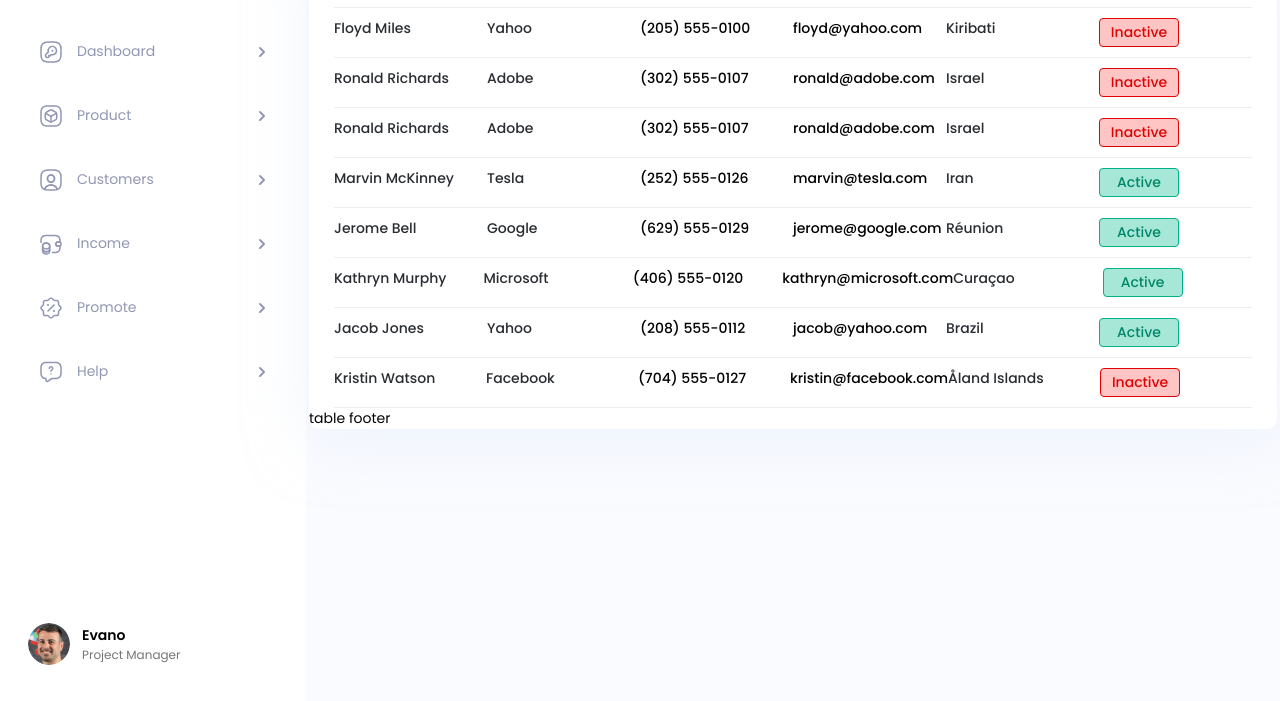
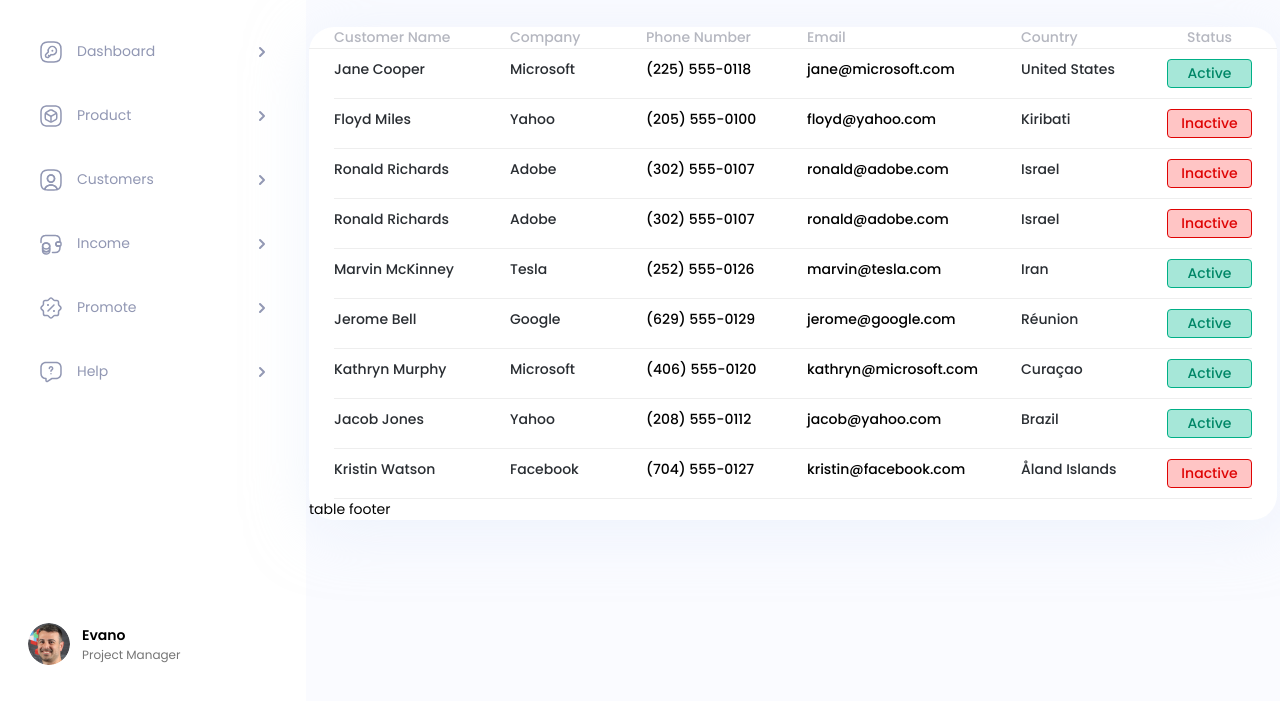
Before and after one commit to internet-unable/internet-unable.github.io, a plain HTML site: page index.html in a window 1280 px wide. Shown: the part 99-800 px from the top of the page. Drawn offline with Linux system fonts and the light colour scheme.

Commit message:
Update index.html
Update flex-basis for table cols

```diff
--- a/index.html
+++ b/index.html
@@ -266,12 +266,16 @@
         color: #757575;
     }
 
-    main {
+    .main {
         flex-grow: 1;
         background-color: #fafbff;
+        padding: 41px 0;
     }
 
     .main-container {
+        display: flex;
+        flex-direction: column;
+        row-gap: 50px;
         max-width: 968px;
         width: 100%;
         margin: 0 auto;
@@ -284,8 +288,7 @@
     .card {
         background-color: #fff;
         box-shadow: 0 10px 60px 0 rgba(226, 236, 249, 0.5);
-        border-radius: 10px;
-        /* padding: 0 25px; */
+        border-radius: 25px;
     }
 
     .table {
@@ -314,8 +317,32 @@
 
     .table__col {
         font-family: "Poppins 500", sans-serif;
-        flex-grow: 1;
-        flex-basis: 150px;
+        /* flex-grow: 1; */
+    }
+
+    .table__col--name {
+        flex-basis: 170px;
+    }
+
+    .table__col--company {
+        flex-basis: 130px;
+    }
+
+    .table__col--phone {
+        flex-basis: 155px;
+    }
+
+    .table__col--email {
+        flex-basis: 208px;
+    }
+
+    .table__col--country {
+        flex-basis: 140px;
+    }
+
+    .table__col--status {
+        flex-basis: 85px;
+        text-align: center;
     }
 
     .table__header .table__col {
@@ -328,11 +355,11 @@
     }
 
     .member-status {
-        min-width: 80px;
-        width: 80px;
+        /* min-width: 80px; */
+        /* width: 80px; */
         border-radius: 4px;
         text-align: center;
-        padding: 3px 0;
+        padding: 3px 12px;
     }
 
     .member-status--active {
@@ -540,35 +567,35 @@
             </div>
         </aside>
 
-        <main>
+        <main class="main">
             <div class="main-container">
                 <div class="greetings">Hello Evano 👋🏼,</div>
 
                 <section class="card">
                     <div class="table">
                         <ul class="table__header">
-                            <li class="table__col">Customer Name</li>
-                            <li class="table__col">Company</li>
-                            <li class="table__col">Phone Number</li>
-                            <li class="table__col">Email</li>
-                            <li class="table__col">Country</li>
-                            <li class="table__col">Status</li>
+                            <li class="table__col table__col--name">Customer Name</li>
+                            <li class="table__col table__col--company">Company</li>
+                            <li class="table__col table__col--phone">Phone Number</li>
+                            <li class="table__col table__col--email">Email</li>
+                            <li class="table__col table__col--country">Country</li>
+                            <li class="table__col table__col--status">Status</li>
                         </ul>
 
                         <ul class="table__body">
                             <li class="table__row">
                                 <ul class="table__row-container">
-                                    <li class="table__col">Jane Cooper</li>
-                                    <li class="table__col">Microsoft</li>
-                                    <li class="table__col">
+                                    <li class="table__col table__col--name">Jane Cooper</li>
+                                    <li class="table__col table__col--company">Microsoft</li>
+                                    <li class="table__col table__col--phone">
                                         <a href="tel:+225-555-0118" title="Call to +225-555-0118">(225) 555-0118</a>
                                     </li>
-                                    <li class="table__col">
+                                    <li class="table__col table__col--email">
                                         <a href="mailto:jane@microsoft.com"
                                             title="Mail to jane@microsoft.com">jane@microsoft.com</a>
                                     </li>
-                                    <li class="table__col">United States</li>
-                                    <li class="table__col">
+                                    <li class="table__col table__col--country">United States</li>
+                                    <li class="table__col table__col--status">
                                         <div class="member-status member-status--active">Active</div>
                                     </li>
                                 </ul>
@@ -576,17 +603,17 @@
 
                             <li class="table__row">
                                 <ul class="table__row-container">
-                                    <li class="table__col">Floyd Miles</li>
-                                    <li class="table__col">Yahoo</li>
-                                    <li class="table__col">
+                                    <li class="table__col table__col--name">Floyd Miles</li>
+                                    <li class="table__col table__col--company">Yahoo</li>
+                                    <li class="table__col table__col--phone">
                                         <a href="tel:+205-555-0100" title="Call to +205-555-0100">(205) 555-0100</a>
                                     </li>
-                                    <li class="table__col">
+                                    <li class="table__col table__col--email">
                                         <a href="mailto:floyd@yahoo.com"
                                             title="Mail to floyd@yahoo.com">floyd@yahoo.com</a>
                                     </li>
-                                    <li class="table__col">Kiribati</li>
-                                    <li class="table__col">
+                                    <li class="table__col table__col--country">Kiribati</li>
+                                    <li class="table__col table__col--status">
                                         <div class="member-status member-status--inactive">Inactive</div>
                                     </li>
                                 </ul>
@@ -594,17 +621,17 @@
 
                             <li class="table__row">
                                 <ul class="table__row-container">
-                                    <li class="table__col">Ronald Richards</li>
-                                    <li class="table__col">Adobe</li>
-                                    <li class="table__col">
+                                    <li class="table__col table__col--name">Ronald Richards</li>
+                                    <li class="table__col table__col--company">Adobe</li>
+                                    <li class="table__col table__col--phone">
                                         <a href="tel:+302-555-0107" title="Call to +302-555-0107">(302) 555-0107</a>
                                     </li>
-                                    <li class="table__col">
+                                    <li class="table__col table__col--email">
                                         <a href="mailto:ronald@adobe.com"
                                             title="Mail to ronald@adobe.com">ronald@adobe.com</a>
                                     </li>
-                                    <li class="table__col">Israel</li>
-                                    <li class="table__col">
+                                    <li class="table__col table__col--country">Israel</li>
+                                    <li class="table__col table__col--status">
                                         <div class="member-status member-status--inactive">Inactive</div>
                                     </li>
                                 </ul>
@@ -612,17 +639,17 @@
 
                             <li class="table__row">
                                 <ul class="table__row-container">
-                                    <li class="table__col">Ronald Richards</li>
-                                    <li class="table__col">Adobe</li>
-                                    <li class="table__col">
+                                    <li class="table__col table__col--name">Ronald Richards</li>
+                                    <li class="table__col table__col--company">Adobe</li>
+                                    <li class="table__col table__col--phone">
                                         <a href="tel:+302-555-0107" title="Call to +302-555-0107">(302) 555-0107</a>
                                     </li>
-                                    <li class="table__col">
+                                    <li class="table__col table__col--email">
                                         <a href="mailto:ronald@adobe.com"
                                             title="Mail to ronald@adobe.com">ronald@adobe.com</a>
                                     </li>
-                                    <li class="table__col">Israel</li>
-                                    <li class="table__col">
+                                    <li class="table__col table__col--country">Israel</li>
+                                    <li class="table__col table__col--status">
                                         <div class="member-status member-status--inactive">Inactive</div>
                                     </li>
                                 </ul>
@@ -630,17 +657,17 @@
 
                             <li class="table__row">
                                 <ul class="table__row-container">
-                                    <li class="table__col">Marvin McKinney</li>
-                                    <li class="table__col">Tesla</li>
-                                    <li class="table__col">
+                                    <li class="table__col table__col--name">Marvin McKinney</li>
+                                    <li class="table__col table__col--company">Tesla</li>
+                                    <li class="table__col table__col--phone">
                                         <a href="tel:+252-555-0126" title="Call to +302-555-0126">(252) 555-0126</a>
                                     </li>
-                                    <li class="table__col">
+                                    <li class="table__col table__col--email">
                                         <a href="mailto:marvin@tesla.com"
                                             title="Mail to marvin@tesla.com">marvin@tesla.com</a>
                                     </li>
-                                    <li class="table__col">Iran</li>
-                                    <li class="table__col">
+                                    <li class="table__col table__col--country">Iran</li>
+                                    <li class="table__col table__col--status">
                                         <div class="member-status member-status--active">Active</div>
                                     </li>
                                 </ul>
@@ -648,17 +675,17 @@
 
                             <li class="table__row">
                                 <ul class="table__row-container">
-                                    <li class="table__col">Jerome Bell</li>
-                                    <li class="table__col">Google</li>
-                                    <li class="table__col">
+                                    <li class="table__col table__col--name">Jerome Bell</li>
+                                    <li class="table__col table__col--company">Google</li>
+                                    <li class="table__col table__col--phone">
                                         <a href="tel:+629-555-0129" title="Call to +302-555-0129">(629) 555-0129</a>
                                     </li>
-                                    <li class="table__col">
+                                    <li class="table__col table__col--email">
                                         <a href="mailto:jerome@google.com"
                                             title="Mail to jerome@google.com">jerome@google.com</a>
                                     </li>
-                                    <li class="table__col">Réunion</li>
-                                    <li class="table__col">
+                                    <li class="table__col table__col--country">Réunion</li>
+                                    <li class="table__col table__col--status">
                                         <div class="member-status member-status--active">Active</div>
                                     </li>
                                 </ul>
@@ -666,17 +693,17 @@
 
                             <li class="table__row">
                                 <ul class="table__row-container">
-                                    <li class="table__col">Kathryn Murphy</li>
-                                    <li class="table__col">Microsoft</li>
-                                    <li class="table__col">
+                                    <li class="table__col table__col--name">Kathryn Murphy</li>
+                                    <li class="table__col table__col--company">Microsoft</li>
+                                    <li class="table__col table__col--phone">
                                         <a href="tel:+406-555-0120" title="Call to +406-555-0120">(406) 555-0120</a>
                                     </li>
-                                    <li class="table__col">
+                                    <li class="table__col table__col--email">
                                         <a href="mailto:kathryn@microsoft.com"
                                             title="Mail to kathryn@microsoft.com">kathryn@microsoft.com</a>
                                     </li>
-                                    <li class="table__col">Curaçao</li>
-                                    <li class="table__col">
+                                    <li class="table__col table__col--country">Curaçao</li>
+                                    <li class="table__col table__col--status">
                                         <div class="member-status member-status--active">Active</div>
                                     </li>
                                 </ul>
@@ -684,17 +711,17 @@
 
                             <li class="table__row">
                                 <ul class="table__row-container">
-                                    <li class="table__col">Jacob Jones</li>
-                                    <li class="table__col">Yahoo</li>
-                                    <li class="table__col">
+                                    <li class="table__col table__col--name">Jacob Jones</li>
+                                    <li class="table__col table__col--company">Yahoo</li>
+                                    <li class="table__col table__col--phone">
                                         <a href="tel:+208-555-0112" title="Call to +208-555-0112">(208) 555-0112</a>
                                     </li>
-                                    <li class="table__col">
+                                    <li class="table__col table__col--email">
                                         <a href="mailto:jacob@yahoo.com"
                                             title="Mail to jacob@yahoo.com">jacob@yahoo.com</a>
                                     </li>
-                                    <li class="table__col">Brazil</li>
-                                    <li class="table__col">
+                                    <li class="table__col table__col--country">Brazil</li>
+                                    <li class="table__col table__col--status">
                                         <div class="member-status member-status--active">Active</div>
                                     </li>
                                 </ul>
@@ -702,17 +729,17 @@
 
                             <li class="table__row">
                                 <ul class="table__row-container">
-                                    <li class="table__col">Kristin Watson</li>
-                                    <li class="table__col">Facebook</li>
-                                    <li class="table__col">
+                                    <li class="table__col table__col--name">Kristin Watson</li>
+                                    <li class="table__col table__col--company">Facebook</li>
+                                    <li class="table__col table__col--phone">
                                         <a href="tel:+704-555-0127" title="Call to +208-555-0127">(704) 555-0127</a>
                                     </li>
-                                    <li class="table__col">
+                                    <li class="table__col table__col--email">
                                         <a href="mailto:kristin@facebook.com"
                                             title="Mail to kristin@facebook.com">kristin@facebook.com</a>
                                     </li>
-                                    <li class="table__col">Åland Islands</li>
-                                    <li class="table__col">
+                                    <li class="table__col table__col--country">Åland Islands</li>
+                                    <li class="table__col table__col--status">
                                         <div class="member-status member-status--inactive">Inactive</div>
                                     </li>
                                 </ul>
```
